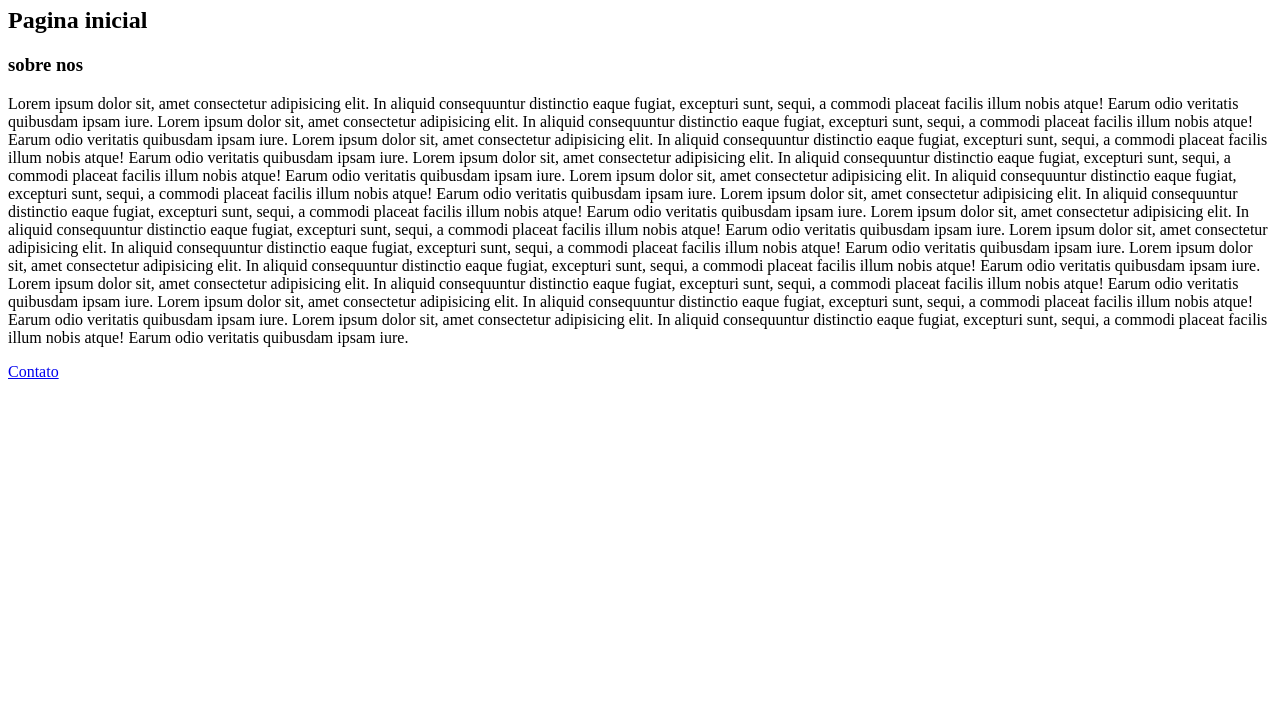
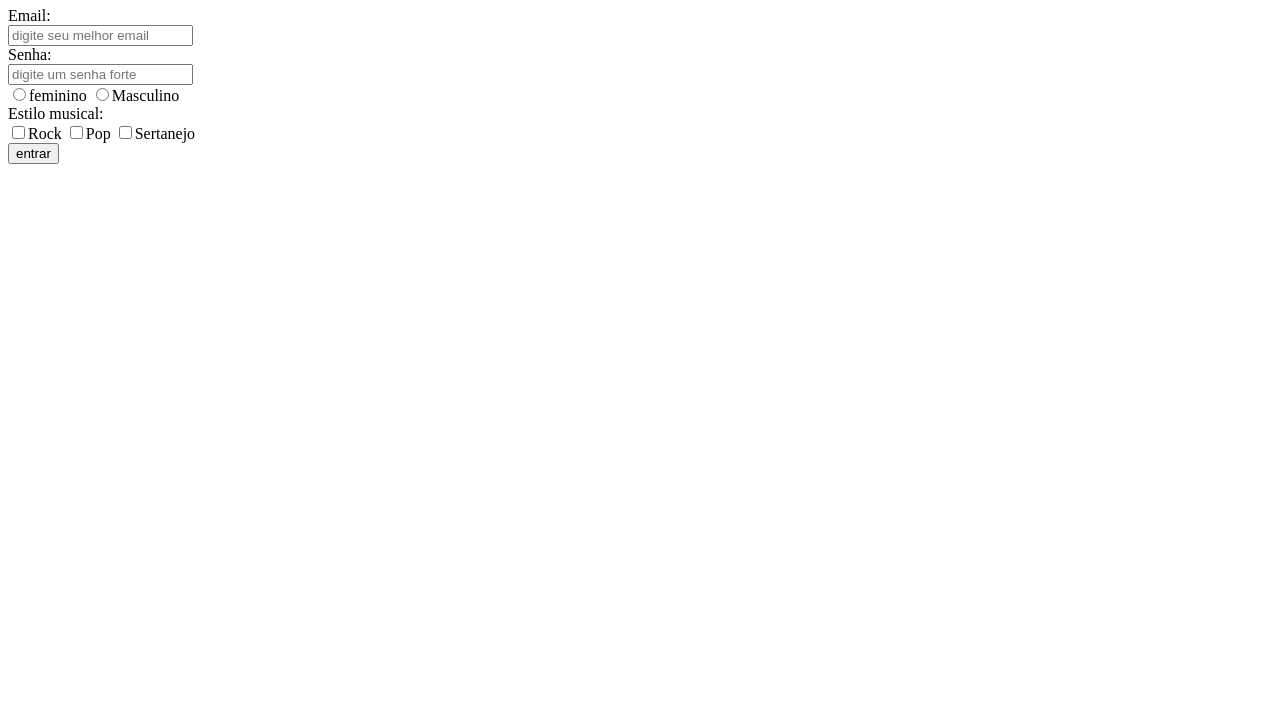
Before and after one commit to guisant17/Projeto-pessoal1, a plain HTML site: page teste.html in a window 1280 px wide. Shown: the part 73-800 px from the top of the page. Drawn offline with Linux system fonts and the light colour scheme.

Commit message:
sdasdaasdsda
dsasdadsadsa

```diff
--- a/teste.html
+++ b/teste.html
@@ -5,25 +5,40 @@
     </head>
 
         <body>
-                <h1>Hyperlinks</h1>
+               <h1>formularios</h1>
 
-                <h2>Pagina inicial</h2>
-              <h3>sobre nos</h3>
-              <p> Lorem ipsum dolor sit, amet consectetur adipisicing elit. In aliquid consequuntur distinctio eaque fugiat, excepturi sunt, sequi,
-            a commodi placeat facilis illum nobis atque! Earum odio veritatis quibusdam ipsam iure. Lorem ipsum dolor sit, amet consectetur adipisicing elit. In aliquid consequuntur distinctio eaque fugiat, excepturi sunt, sequi,
-            a commodi placeat facilis illum nobis atque! Earum odio veritatis quibusdam ipsam iure. Lorem ipsum dolor sit, amet consectetur adipisicing elit. In aliquid consequuntur distinctio eaque fugiat, excepturi sunt, sequi,
-            a commodi placeat facilis illum nobis atque! Earum odio veritatis quibusdam ipsam iure. Lorem ipsum dolor sit, amet consectetur adipisicing elit. In aliquid consequuntur distinctio eaque fugiat, excepturi sunt, sequi,
-            a commodi placeat facilis illum nobis atque! Earum odio veritatis quibusdam ipsam iure. Lorem ipsum dolor sit, amet consectetur adipisicing elit. In aliquid consequuntur distinctio eaque fugiat, excepturi sunt, sequi,
-            a commodi placeat facilis illum nobis atque! Earum odio veritatis quibusdam ipsam iure. Lorem ipsum dolor sit, amet consectetur adipisicing elit. In aliquid consequuntur distinctio eaque fugiat, excepturi sunt, sequi,
-            a commodi placeat facilis illum nobis atque! Earum odio veritatis quibusdam ipsam iure. Lorem ipsum dolor sit, amet consectetur adipisicing elit. In aliquid consequuntur distinctio eaque fugiat, excepturi sunt, sequi,
-            a commodi placeat facilis illum nobis atque! Earum odio veritatis quibusdam ipsam iure. Lorem ipsum dolor sit, amet consectetur adipisicing elit. In aliquid consequuntur distinctio eaque fugiat, excepturi sunt, sequi,
-            a commodi placeat facilis illum nobis atque! Earum odio veritatis quibusdam ipsam iure. Lorem ipsum dolor sit, amet consectetur adipisicing elit. In aliquid consequuntur distinctio eaque fugiat, excepturi sunt, sequi,
-            a commodi placeat facilis illum nobis atque! Earum odio veritatis quibusdam ipsam iure. Lorem ipsum dolor sit, amet consectetur adipisicing elit. In aliquid consequuntur distinctio eaque fugiat, excepturi sunt, sequi,
-            a commodi placeat facilis illum nobis atque! Earum odio veritatis quibusdam ipsam iure. Lorem ipsum dolor sit, amet consectetur adipisicing elit. In aliquid consequuntur distinctio eaque fugiat, excepturi sunt, sequi,
-            a commodi placeat facilis illum nobis atque! Earum odio veritatis quibusdam ipsam iure. Lorem ipsum dolor sit, amet consectetur adipisicing elit. In aliquid consequuntur distinctio eaque fugiat, excepturi sunt, sequi,
-            a commodi placeat facilis illum nobis atque! Earum odio veritatis quibusdam ipsam iure.</p>
+        <!--
+               methot = get ou post
+               name seria a chave para oque foi digitado no formulario
+               type e o tipo de formulario
+               placeholder exibe uma mensagem de fundo
 
-            <a href="contato.html" id="contato" target="_self">Contato</a>
+
+        -->
+          <form action="processa" method="post">
+            Email:
+          <br> <input type="email" name="email" placeholder="digite seu melhor email"> <br>
+          Senha:
+          <br> <input type="password" name="senha" placeholder="digite um senha forte"><br>
+
+          <input type="radio" name="genero" value="feminino">feminino
+          <input type="radio" name="genero" value="Masculino">Masculino <br>
+
+          Estilo musical: <br>
+          <input type="checkbox" name="estilo" value="rock">Rock
+          <input type="checkbox" name="estilo" value="pop">Pop
+          <input type="checkbox" name="estilo" value="sertanejo">Sertanejo
+
+
+
+
+
+
+          <br><input type="submit" value="entrar">
+
+
+
+          </form>
 
 
 
```
Also changed, not shown: index.html (+1 -1 lines).
